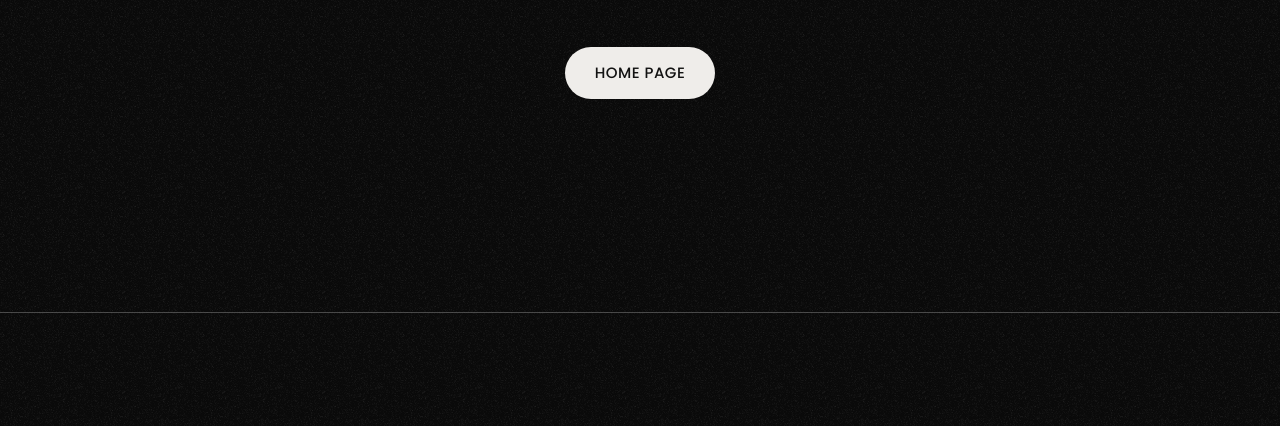
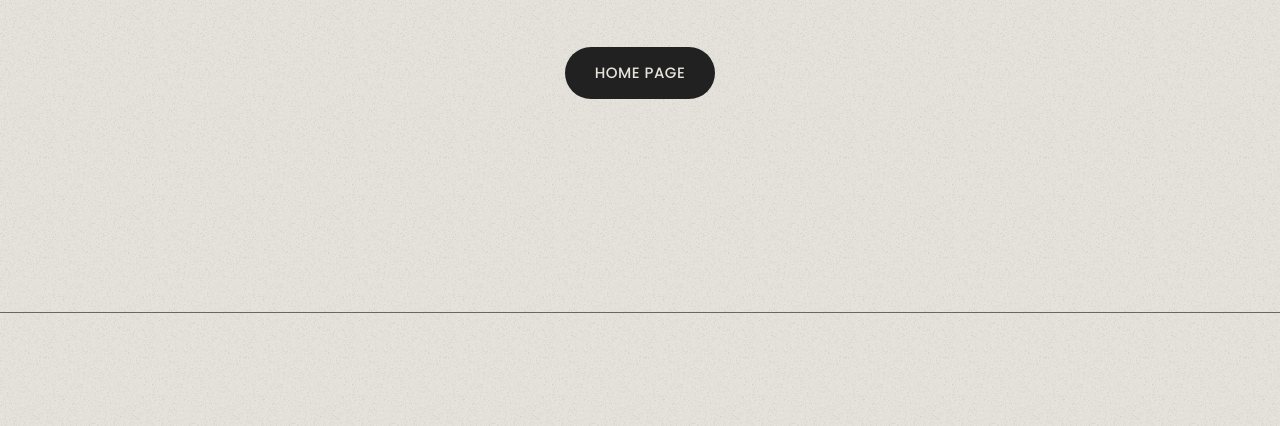
Before and after one commit to anagharoseaji/portfolio, a plain HTML site: page 404.html in a window 1280 px wide. Shown: the part 488-914 px from the top of the page. Drawn offline with Linux system fonts and the light colour scheme.

Commit message:
Refactor light mode functionality: disable style switch button and enforce light mode on page load.

```diff
--- a/assets/css/theme-light.css
+++ b/assets/css/theme-light.css
@@ -51,9 +51,9 @@ body.tt-lightmode-on {
  * Style switch button
 /* ------------------------------------------------------------- */
 
+/* Hide style switch button - light theme only */
 .tt-style-switch {
-	position: relative;
-	margin-left: 40px;
+	display: none !important;
 }
 @media (max-width: 1024px) {
 	.tt-style-switch {
--- a/assets/js/theme.js
+++ b/assets/js/theme.js
@@ -342,47 +342,15 @@
 	// =============
 	// Note. Add the "tt-lightmode-default" class to the <body> tag of your HTML page to enable light mode by default (you must clear your browser's cookies and cache first!).
 
-	// Style switch button
-	$(".tt-style-switch").on("click", function() {
-		$(this).toggleClass("active");
-	});
-
-	// Check for saved 'tt-lightmode-on' in localStorage
-	let lightMode = localStorage.getItem('tt-lightmode-on');
-
-	// Define enable and disable functions for light mode
+	// Force light mode always enabled - theme toggle disabled
+	// Always enable light mode regardless of localStorage or user preference
 	function enableLightMode() {
 		$('body').addClass('tt-lightmode-on');
 		localStorage.setItem('tt-lightmode-on', 'enabled');
 	}
 
-	function disableLightMode() {
-		$('body').removeClass('tt-lightmode-on');
-		localStorage.setItem('tt-lightmode-on', 'disabled');  // Save disabled state
-	}
-
-	// Check if light mode should be enabled by default
-	if ($('body').hasClass('tt-lightmode-default') && lightMode !== 'enabled') {
-		enableLightMode();
-	}
-
-	// Apply saved light mode state if it was enabled previously
-	if (lightMode === 'enabled') {
-		enableLightMode();
-	} else if (lightMode === 'disabled') {
-		disableLightMode();
-	}
-
-	// Toggle light mode on button click
-	$('.tt-style-switch').on('click', function() {
-		lightMode = localStorage.getItem('tt-lightmode-on');
-
-		if (lightMode !== 'enabled') {
-			enableLightMode();
-		} else {
-			disableLightMode();
-		}
-	});
+	// Force light mode on page load
+	enableLightMode();
 
 
 
```
